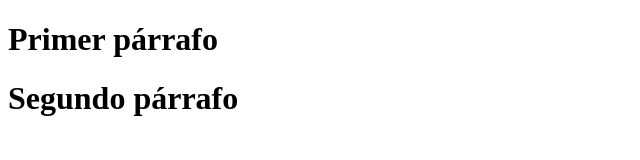
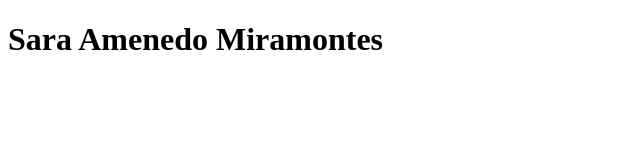
Before and after one commit to motherloder/saraamenedomiramontes, a plain HTML site: page index.html in a window 1280 px wide. Shown: the whole page, without its empty margins (0-640 px from the left). Drawn offline with Linux system fonts and the light colour scheme.

Commit message:
Update index.html

```diff
--- a/index.html
+++ b/index.html
@@ -7,7 +7,6 @@
     <title>Document</title>
 </head>
 <body>
-    <h1>Primer párrafo</h1>
-    <h1>Segundo párrafo</h1>
+    <h1>Sara Amenedo Miramontes</h1>
 </body>
 </html>
```
